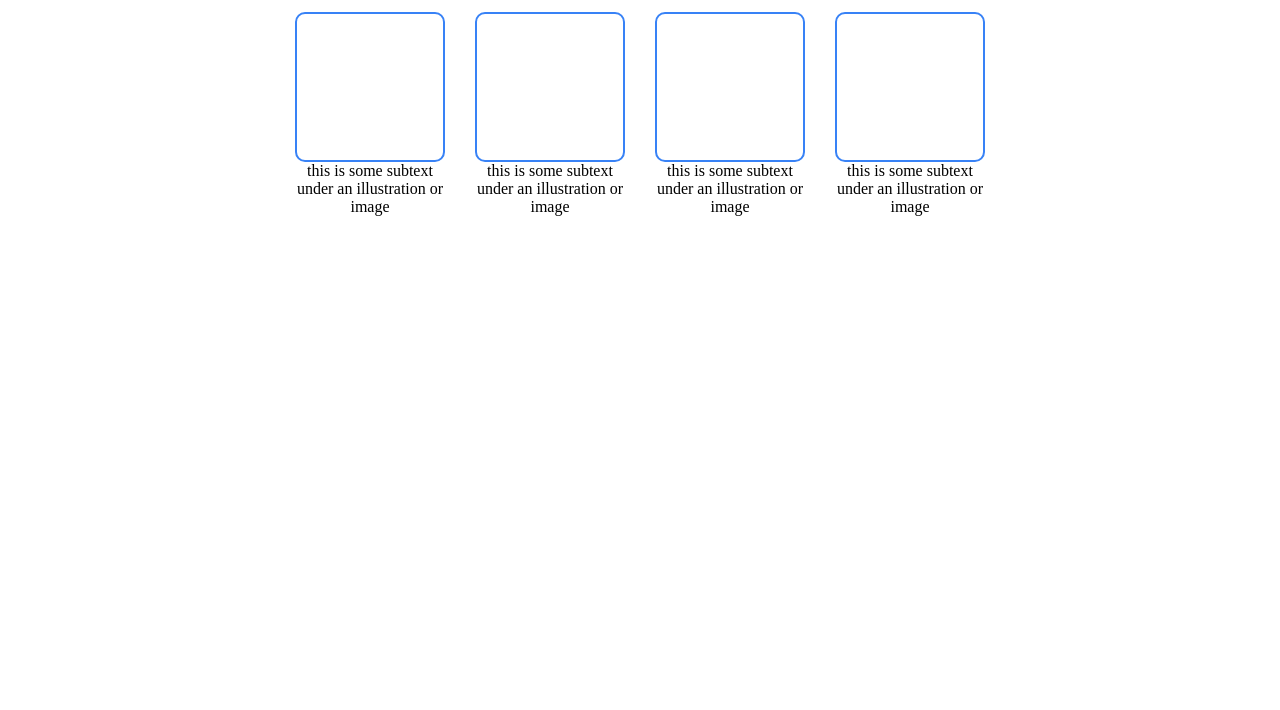
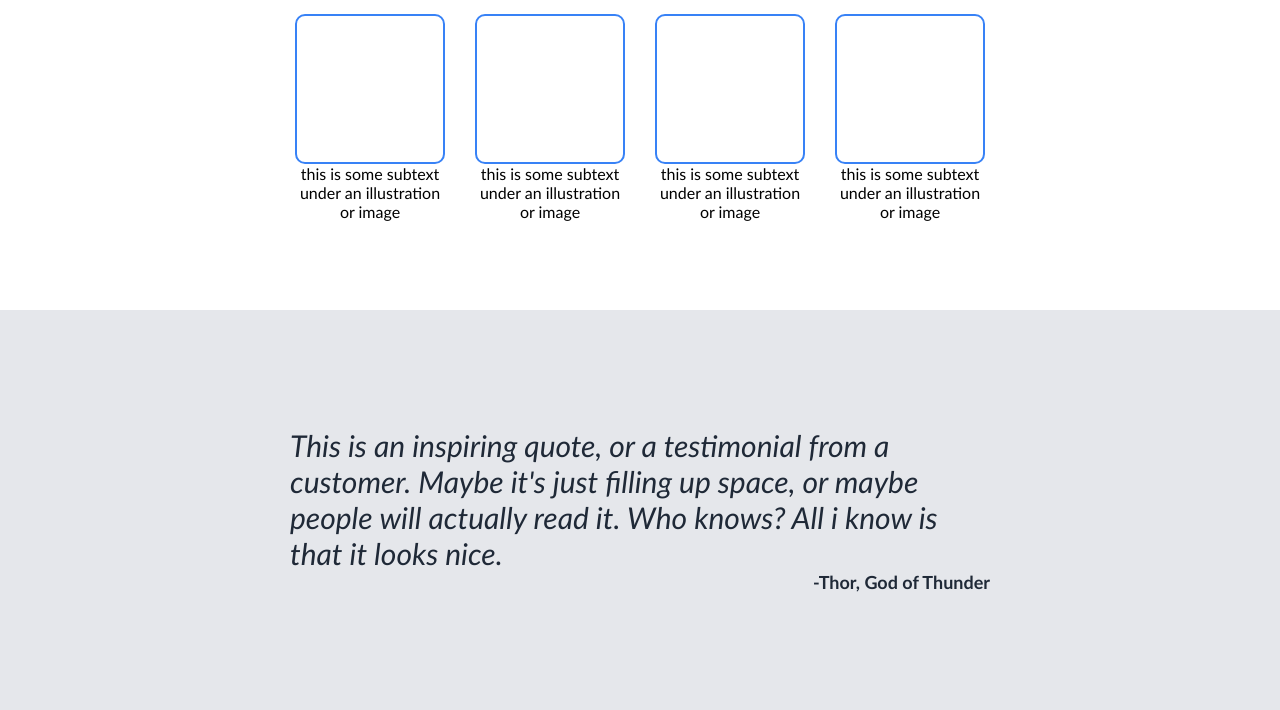
Before and after one commit to TomStlau/odin-first-landing-page, a plain HTML site: page index.html in a window 1280 px wide. Shown: the part 540-1250 px from the top of the page. Before the commit the page ends 800 px from the top, so only its background shows below. Drawn offline with Linux system fonts and the light colour scheme.

Commit message:
Added the quote part

```diff
--- a/index.html
+++ b/index.html
@@ -49,5 +49,19 @@
         </div>
       </div>
     </div>
+    <div class="grey-part">
+      <div class="quote">
+        <div class="quote-text">
+          <i
+            ><p>
+              This is an inspiring quote, or a testimonial from a customer.
+              Maybe it's just filling up space, or maybe people will actually
+              read it. Who knows? All i know is that it looks nice.
+            </p></i
+          >
+        </div>
+        <div class="quote-author">-Thor, God of Thunder</div>
+      </div>
+    </div>
   </body>
 </html>
--- a/style.css
+++ b/style.css
@@ -7,6 +7,10 @@
     box-sizing: border-box;
     margin: 0;
     padding: 0;
+}
+
+body {
+    font-family: 'Trebuchet MS', 'Lucida Sans Unicode', 'Lucida Grande', 'Lucida Sans', Arial, sans-serif;
 }
 
 #header-logo {
@@ -79,6 +83,7 @@ button {
     color: #e5e7eb;
 }
 .container {
+    height: 400px;
     display: flex;
     flex-direction: column;
     align-items: center;
@@ -110,3 +115,30 @@ button {
     border: 2px solid #3882f6;
     border-radius: 10px;
 }
+
+.grey-part {
+    height: 400px;
+    background-color: #e5e7eb;
+    display: flex;
+    justify-content: center;
+    align-items: center;
+}
+
+.quote {
+    width: 700px;
+    display: flex;
+    flex-direction: column;
+    color: #1f2937;
+
+}
+
+.quote-text p {
+    font-weight: lighter;
+    font-size: 30px;
+}
+
+.quote-author {
+    margin-left: auto;
+    font-size: 18px;
+    font-weight: bolder;
+}
```
